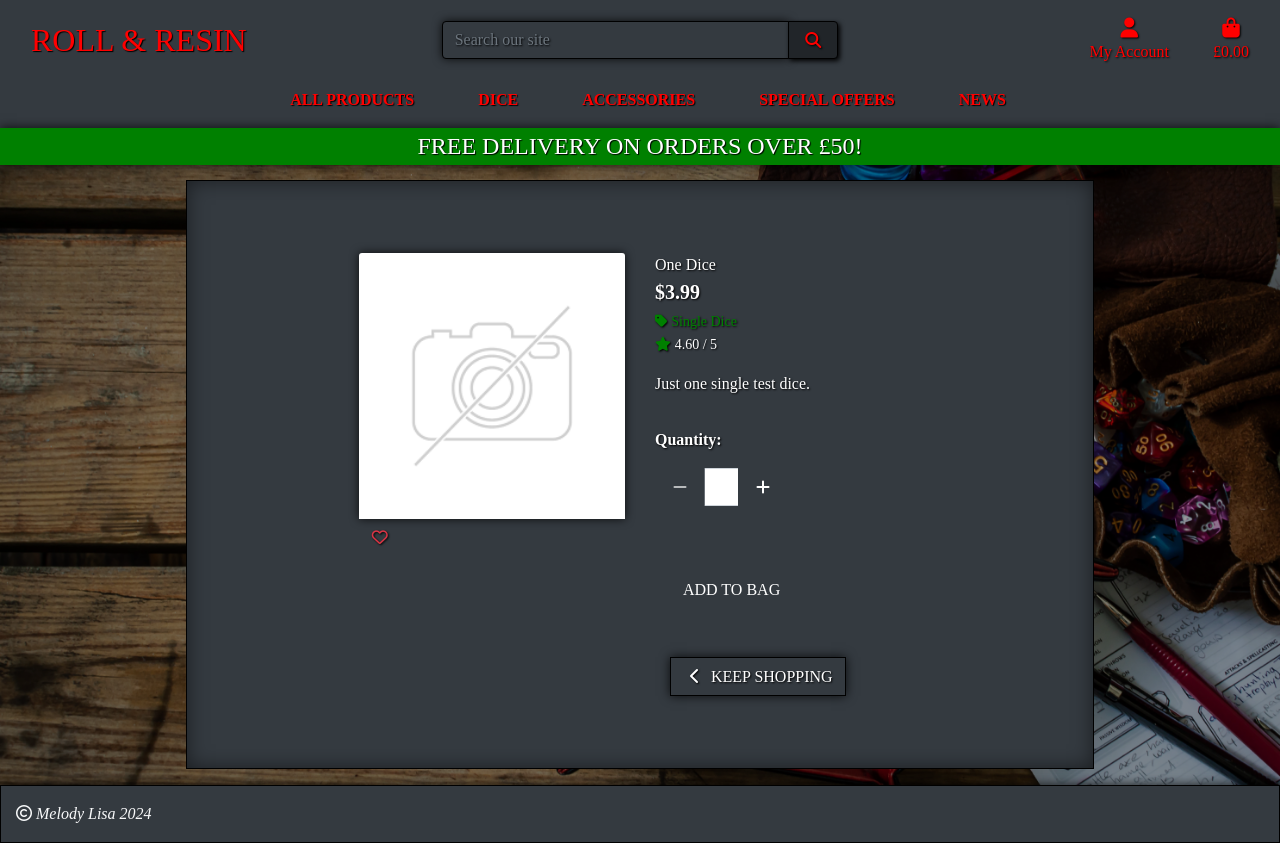
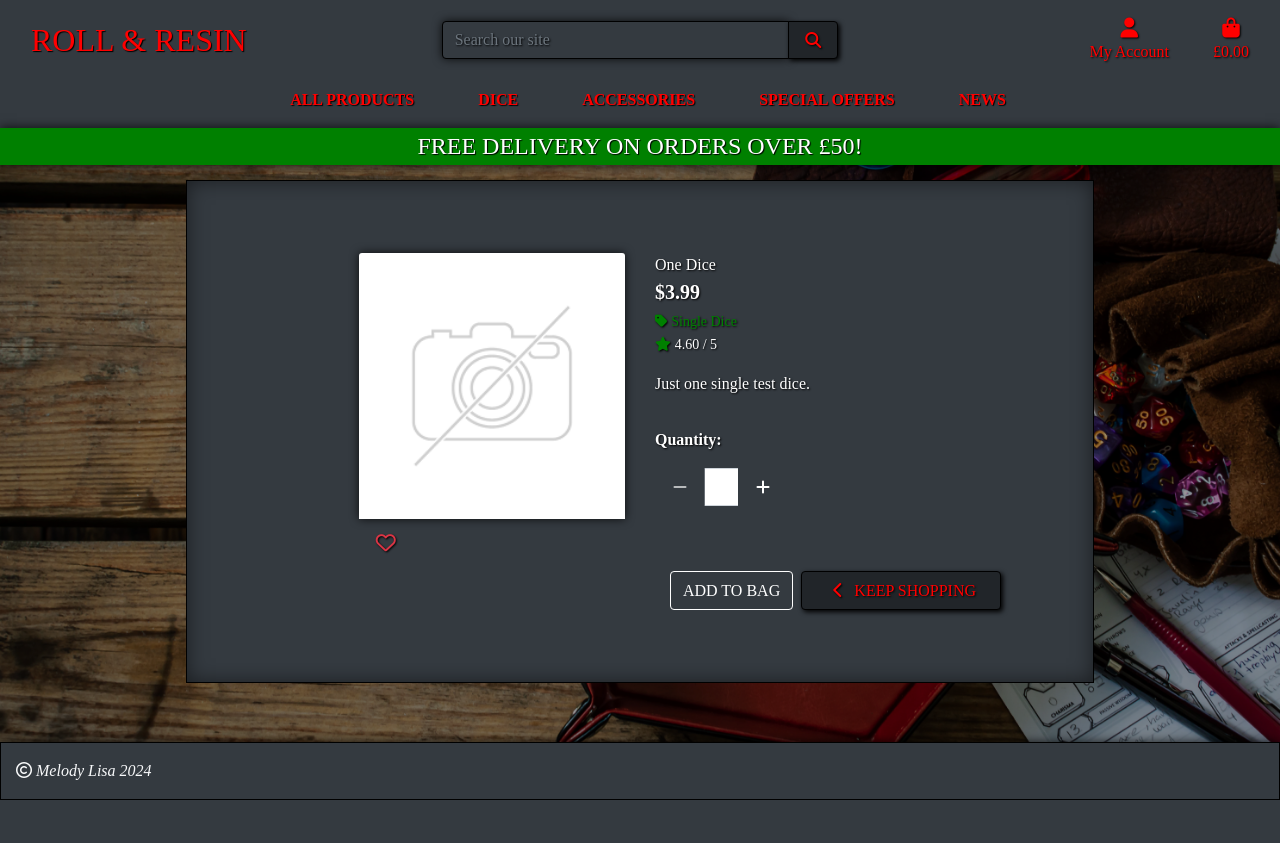
Before and after one commit to Melody-Lisa/roll-resin, a Django app: page /products/1/ in a window 1280 px wide. After the commit the page ends 800 px from the top, so only its background shows below. Run offline with Django 3.2, Linux system fonts and the light colour scheme; data comes from the database, SQL or seed files in the repository; parts of the project's set-up code (start-up, migrations or seed data) failed here and were passed over; some libraries are stand-ins or nearby versions; some web fonts are replaced.

Commit message:
Create more uniform button styling across the site

```diff
--- a/products/templates/products/product_detail.html
+++ b/products/templates/products/product_detail.html
@@ -33,12 +33,12 @@
                             <!-- Add/Remove Wishlist items -->
                             {% if in_wishlist %}
                             <a href="{% url 'remove_product_from_wishlist' product.id %}"
-                                class="btn btn-link text-danger">
+                                class="btn btn-link text-danger btn-lg">
                                 <i class="fas fa-heart"></i>
                             </a>
                             {% else %}
                             <a href="{% url 'add_product_to_wishlist' product.id %}"
-                                class="btn btn-link text-danger text-right">
+                                class="btn btn-link text-danger text-right btn-lg">
                                 <i class="far fa-heart"></i>
                             </a>
                             {% endif %}
@@ -122,17 +122,17 @@
                                     </div>
                                 </div>
 
-                                <div class="col-12">
+                                <div class="col-12 d-flex justify-content-between mt-5">
                                     <input type="submit"
-                                        class="btn bg-dark text-white btn-up rounded-0 text-uppercase mt-5"
+                                        class="btn bg-dark text-white border-white btn-up text-uppercase mr-2"
                                         value="Add to Bag">
 
                                     <a href="{% url 'products' %}"
-                                        class="btn border-black box-shadow btn-dark rounded-0 mt-5">
+                                        class="btn form-button text-uppercase" style="min-width: 200px;">
                                         <span class="icon">
                                             <i class="fas fa-chevron-left"></i>
                                         </span>
-                                        <span class="text-uppercase">Keep Shopping</span>
+                                        <span>Keep Shopping</span>
                                     </a>
                                 </div>
                                 <input type="hidden" name="redirect_url" value="{{ request.path }}">
```
Also changed, not shown: bag/templates/bag/bag.html (+4 -4 lines), products/templates/products/wishlist.html (+14 -5 lines).
